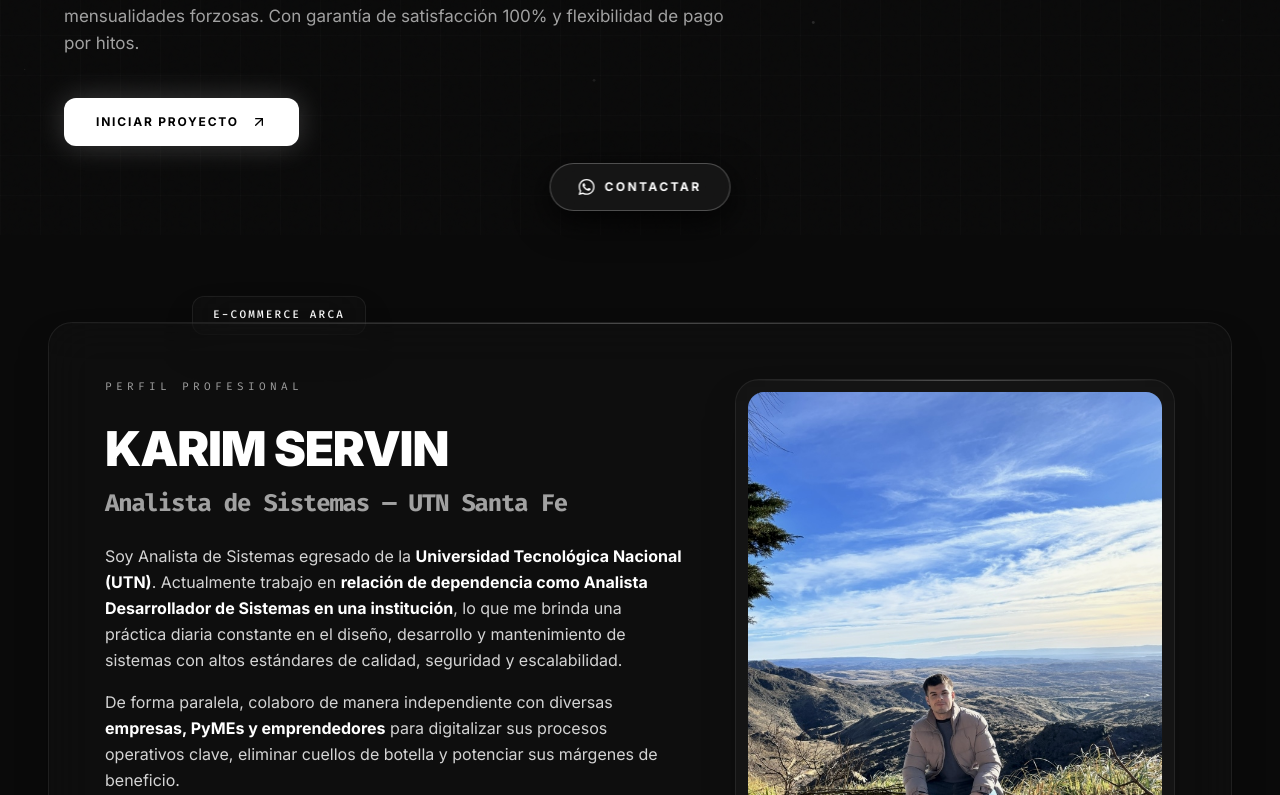
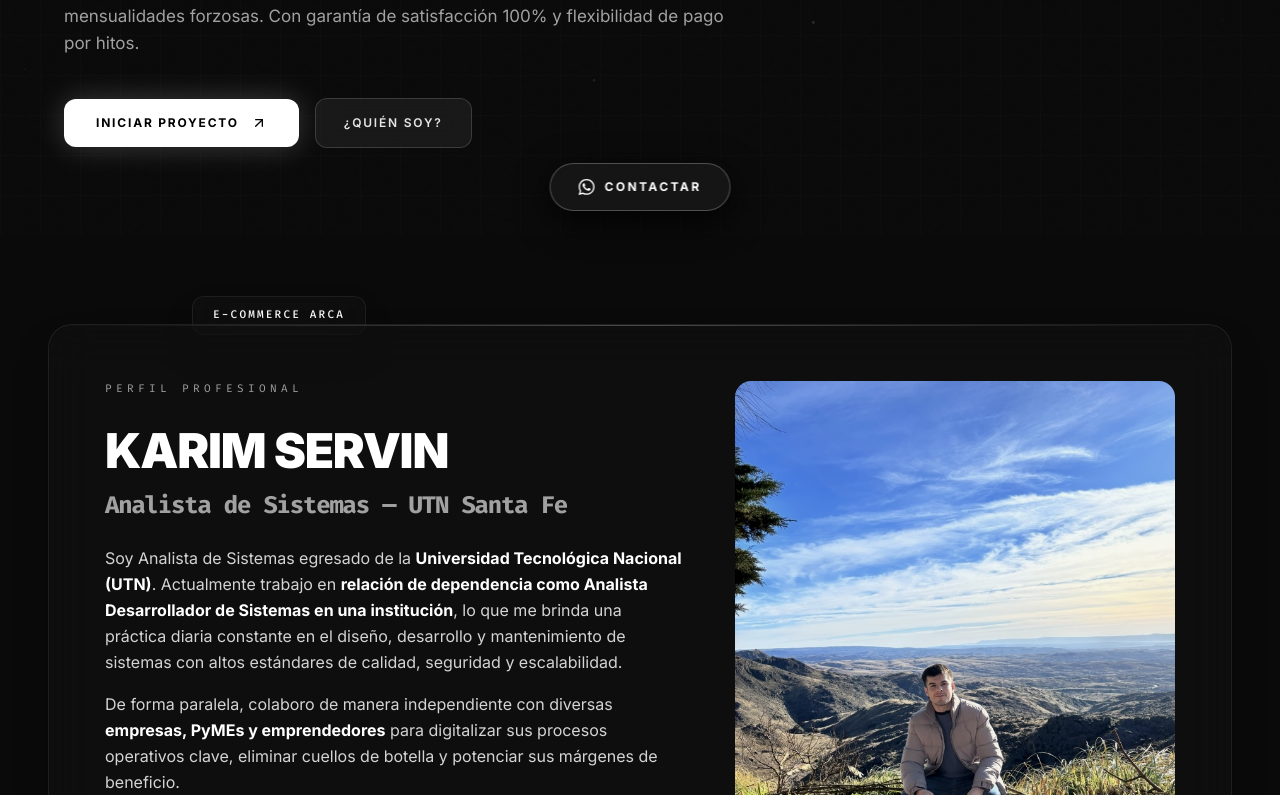
Before and after one commit to KarimServin/servin, a React (Vite) app: page / in a window 1280 px wide. Shown: the part 565-1360 px from the top of the page. Built offline with nearby package versions, Linux system fonts and the light colour scheme.

Commit message:
feat: re-add Quien soy CTA button, remove photo border frame

```diff
--- a/src/App.tsx
+++ b/src/App.tsx
@@ -287,6 +287,13 @@ export default function App() {
                   <span>Iniciar Proyecto</span>
                   <ArrowUpRight size={16} />
                 </a>
+
+                <button
+                  onClick={() => scrollToSection("sobre-mi")}
+                  className="w-full sm:w-auto inline-flex items-center justify-center gap-2.5 glass-button text-neutral-200 font-semibold tracking-[0.15em] text-xs uppercase px-7 py-4 rounded-xl hover:text-white active:scale-[0.98] cursor-pointer"
+                >
+                  <span>¿Quién soy?</span>
+                </button>
               </div>
 
             </div>
@@ -351,14 +358,11 @@ export default function App() {
 
                 {/* Right Column: Photo Showcase */}
                 <div className="w-full lg:w-[440px] shrink-0 relative group">
-                  <div className="glass-card p-3 rounded-3xl border border-white/20 overflow-hidden relative shadow-[0_25px_60px_rgba(0,0,0,0.7)]">
-                    <div className="shine-line" />
-                    <img
-                      src="/karim.jpg"
-                      alt="Karim Servin - Analista de Sistemas UTN"
-                      className="w-full h-[480px] md:h-[520px] object-cover object-center rounded-2xl filter brightness-[0.95] contrast-[1.03] group-hover:scale-[1.02] transition-transform duration-700 ease-out"
-                    />
-                  </div>
+                  <img
+                    src="/karim.jpg"
+                    alt="Karim Servin - Analista de Sistemas UTN"
+                    className="w-full h-[480px] md:h-[520px] object-cover object-center rounded-2xl filter brightness-[0.95] contrast-[1.03] group-hover:scale-[1.02] transition-transform duration-700 ease-out"
+                  />
                 </div>
 
               </div>
```
